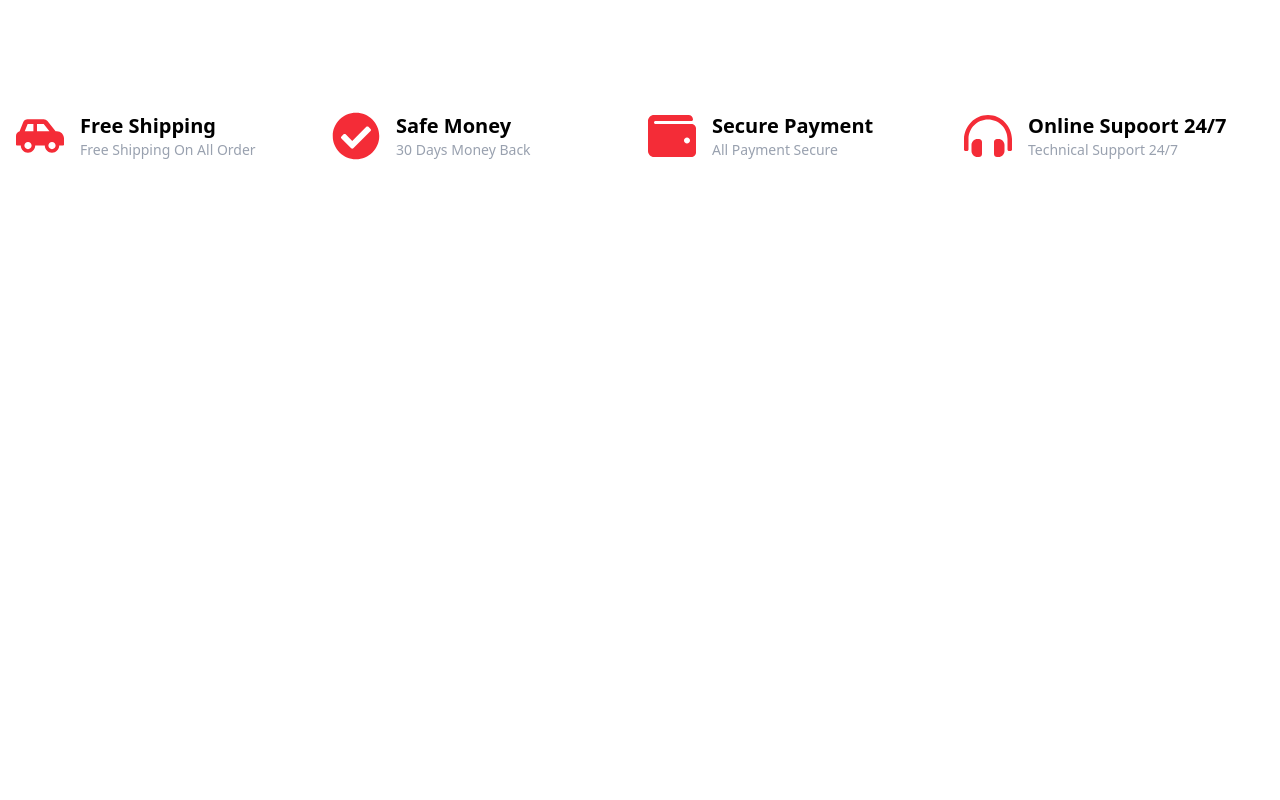
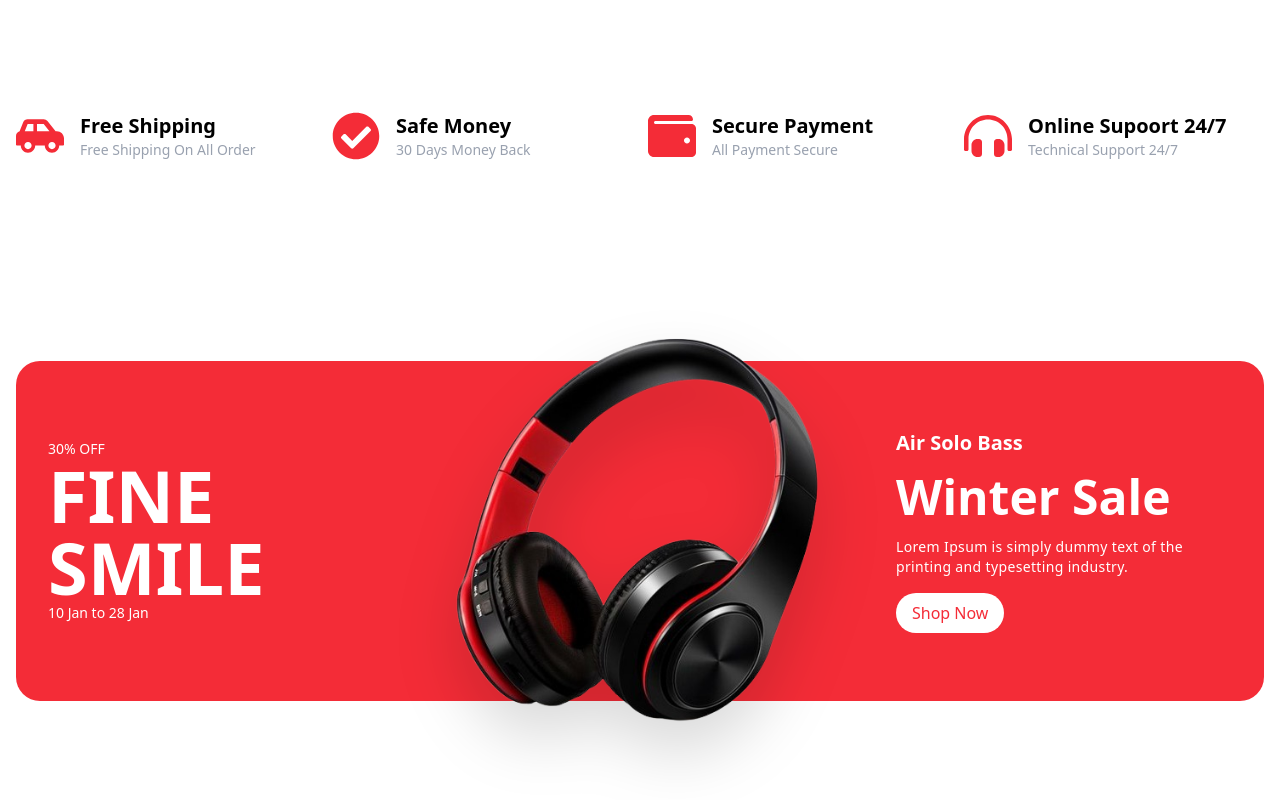
Before and after one commit to MatheusZamo/next-level, a React (Vite) app: page / in a window 1280 px wide. Shown: the part 1454-2254 px from the top of the page. Before the commit the page ends 1710 px from the top, so only its background shows below. Built offline with nearby package versions, Linux system fonts and the light colour scheme.

Commit message:
Banner component created

```diff
--- a/src/app.jsx
+++ b/src/app.jsx
@@ -4,6 +4,19 @@ import { Hero } from "./components/Hero"
 import { Category } from "./components/Category"
 import { Category2 } from "./components/Category2"
 import { Services } from "./components/Services"
+import { Banner } from "./components/Banner"
+
+const BannerData = {
+  discount: "30% OFF",
+  title: "Fine Smile",
+  date: "10 Jan to 28 Jan",
+  image: "headphone.png",
+  title2: "Air Solo Bass",
+  title3: "Winter Sale",
+  title4:
+    "Lorem Ipsum is simply dummy text of the printing and typesetting industry.",
+  bgColor: "#f42c37",
+}
 
 const App = () => {
   const [theme, setTheme] = useState("light")
@@ -17,6 +30,7 @@ const App = () => {
       <Category />
       <Category2 />
       <Services />
+      <Banner data={BannerData} />
     </div>
   )
 }
--- /dev/null
+++ b/src/components/Banner.jsx
@@ -0,0 +1,53 @@
+const Banner = ({ data }) => {
+  return (
+    <div
+      className="min-h-[550px] flex justify-center
+    items-center py-12"
+    >
+      <div className="p-[1rem] smp-[3rem]">
+        <div
+          style={{ backgroundColor: data.bgColor }}
+          className="grid grid-cols-1 md:grid-cols-3 gap-6
+        items-center text-white rounded-3xl"
+        >
+          <div className="p-6 sm:p-8">
+            <p className="text-sm">{data.discount}</p>
+            <h1
+              className="uppercase text-4xl lg:text-7xl
+                font-bold"
+            >
+              {data.title}
+            </h1>
+            <p className="text-sm">{data.date}</p>
+          </div>
+          <div className="h-full flex items-center">
+            <img
+              src={data.image}
+              alt=""
+              className="scale-125 w-[250px] md:w-[340px] mx-auto
+            drop-shadow-2xl object-cover"
+            />
+          </div>
+          <div
+            className="flex flex-col justify-center gap-4
+          p-6 sm:p-8"
+          >
+            <p className="font-bold text-xl">{data.title2}</p>
+            <p className="text-3xl font-bold sm:text-5xl">{data.title3}</p>
+            <p className="text-sm tracking-wide leading-5">{data.title4}</p>
+            <div>
+              <button
+                className="bg-white py-2 px-4 rounded-full"
+                style={{ color: data.bgColor }}
+              >
+                Shop Now
+              </button>
+            </div>
+          </div>
+        </div>
+      </div>
+    </div>
+  )
+}
+
+export { Banner }
```
